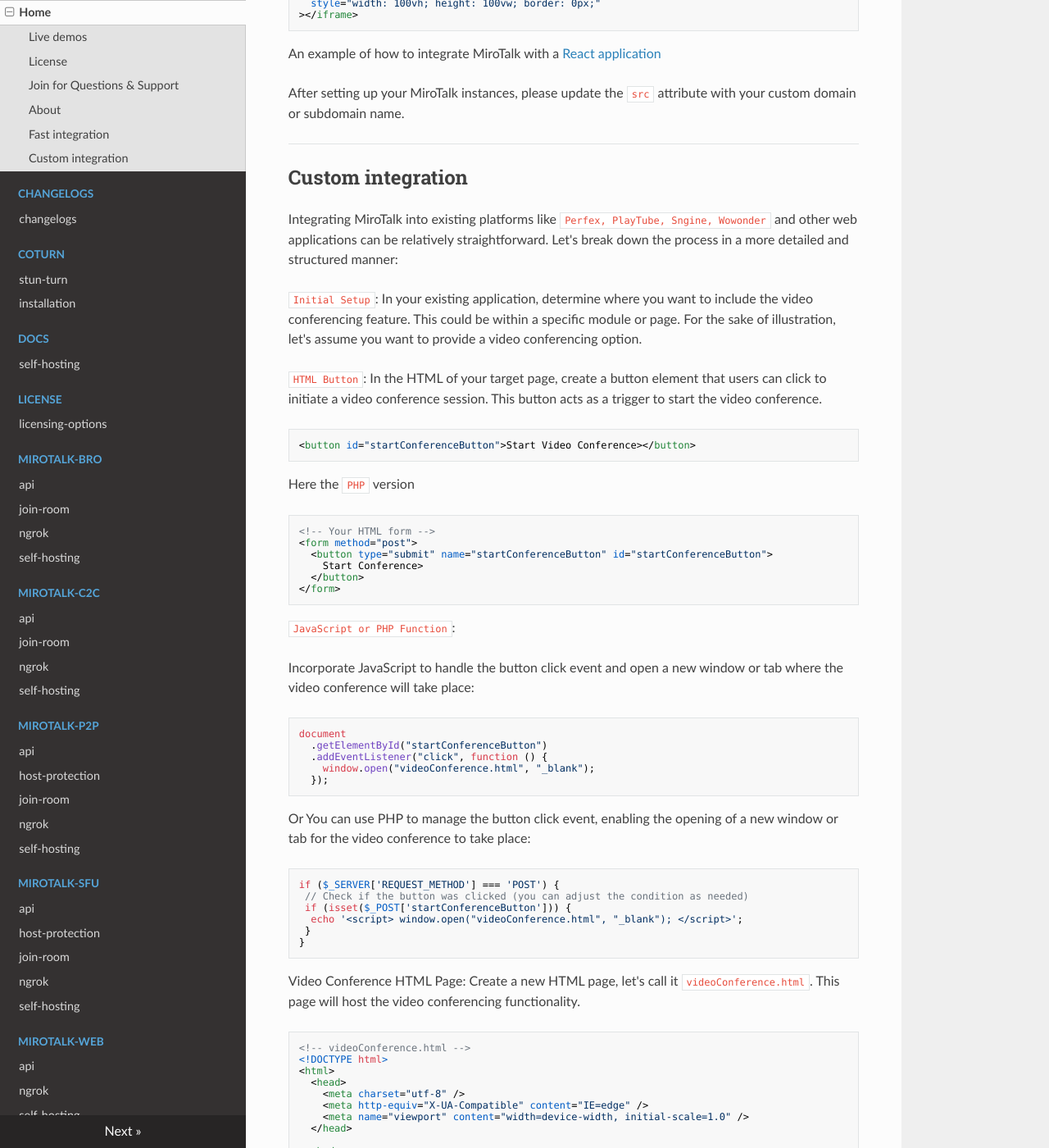
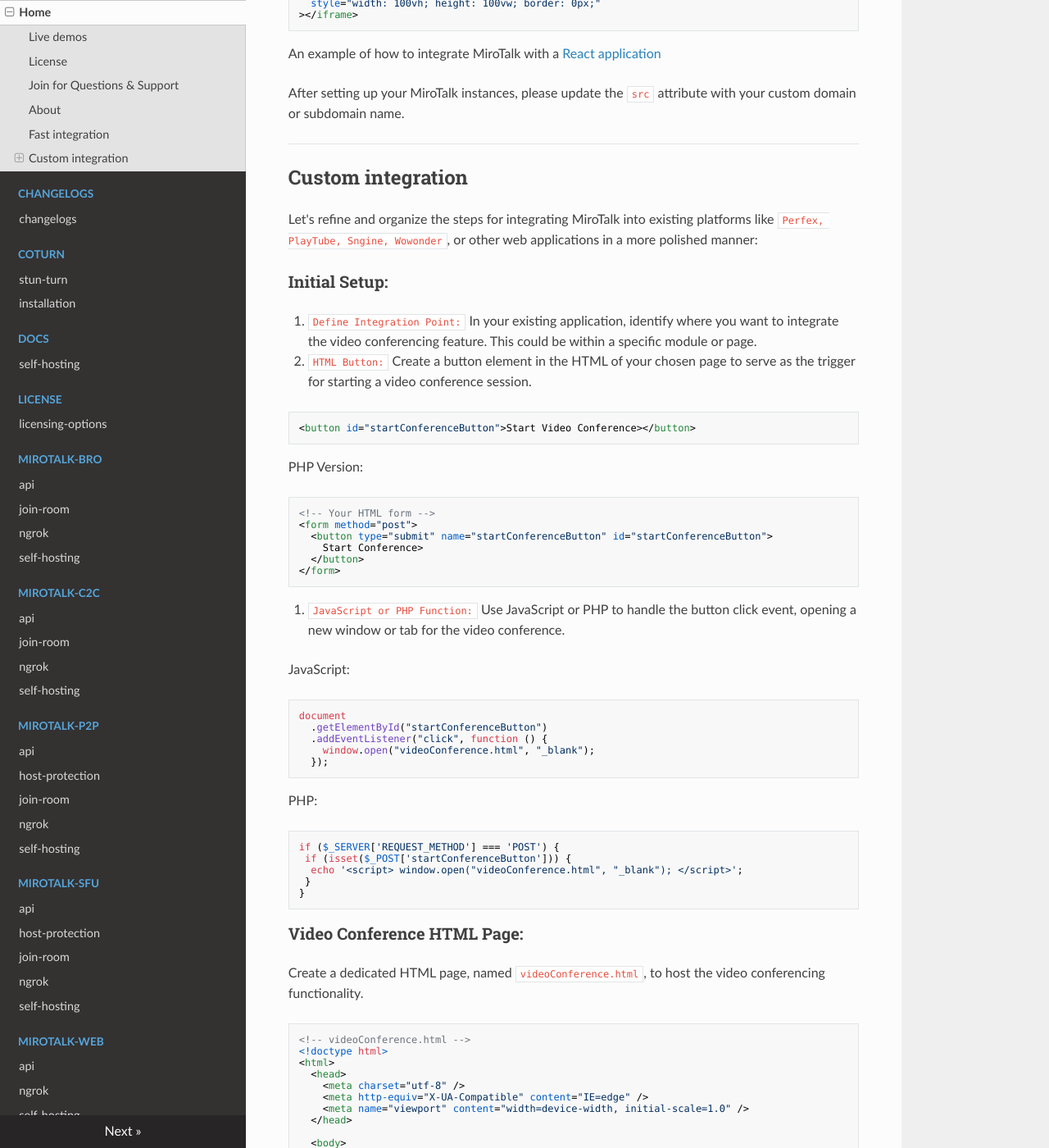
Before and after one commit to miroslavpejic85/mirotalk-docs, an MkDocs documentation site: the page built from docs/index.md, in a window 1280 px wide and 1400 px high, scrolled down 2778 px. Shown: the whole window at 82% size. Built offline with MkDocs 1.6.1, drawn with Linux system fonts in a browser that asks for light colours; nearby versions of some CDN libraries; some of the changed text lies outside the part shown.

````diff
--- a/docs/index.md
+++ b/docs/index.md
@@ -116,17 +116,21 @@ After setting up your MiroTalk instances, please update the `src` attribute with
 
 ## Custom integration
 
-Integrating MiroTalk into existing platforms like `Perfex, PlayTube, Sngine, Wowonder` and other web applications can be relatively straightforward. Let's break down the process in a more detailed and structured manner:
+Let's refine and organize the steps for integrating MiroTalk into existing platforms like `Perfex, PlayTube, Sngine, Wowonder`, or other web applications in a more polished manner:
 
-`Initial Setup`: In your existing application, determine where you want to include the video conferencing feature. This could be within a specific module or page. For the sake of illustration, let's assume you want to provide a video conferencing option.
+### Initial Setup:
 
-`HTML Button`: In the HTML of your target page, create a button element that users can click to initiate a video conference session. This button acts as a trigger to start the video conference.
+1. `Define Integration Point:`
+   In your existing application, identify where you want to integrate the video conferencing feature. This could be within a specific module or page.
+
+2. `HTML Button:`
+   Create a button element in the HTML of your chosen page to serve as the trigger for starting a video conference session.
 
 ```html
 <button id="startConferenceButton">Start Video Conference></button>
 ```
 
-Here the `PHP` version
+PHP Version:
 
 ```html
 <!-- Your HTML form -->
@@ -137,9 +141,10 @@ Here the `PHP` version
 </form>
 ```
 
-`JavaScript or PHP Function`:
+3. `JavaScript or PHP Function:`
+   Use JavaScript or PHP to handle the button click event, opening a new window or tab for the video conference.
 
-Incorporate JavaScript to handle the button click event and open a new window or tab where the video conference will take place:
+JavaScript:
 
 ```javascript
 document
@@ -149,22 +154,23 @@ document
   });
 ```
 
-Or You can use PHP to manage the button click event, enabling the opening of a new window or tab for the video conference to take place:
+PHP:
 
 ```php
 if ($_SERVER['REQUEST_METHOD'] === 'POST') {
- // Check if the button was clicked (you can adjust the condition as needed)
  if (isset($_POST['startConferenceButton'])) {
   echo '<script> window.open("videoConference.html", "_blank"); </script>';
  }
 }
 ```
 
-Video Conference HTML Page: Create a new HTML page, let's call it `videoConference.html`. This page will host the video conferencing functionality.
+### Video Conference HTML Page:
+
+Create a dedicated HTML page, named `videoConference.html`, to host the video conferencing functionality.
 
 ```html
 <!-- videoConference.html -->
-<!DOCTYPE html>
+<!doctype html>
 <html>
   <head>
     <meta charset="utf-8" />
@@ -182,12 +188,13 @@ Video Conference HTML Page: Create a new HTML page, let's call it `videoConferen
   </body>
 
   <!--
-	The iframe 'src' attribute can be any of:
-		- https://sfu.mirotalk.com
-		- https://p2p.mirotalk.com
-		- https://c2c.mirotalk.com
-		- https://bro.mirotalk.com
-		- https://webrtc.mirotalk.com
+    The iframe 'src' attribute can be any of:
+      - https://sfu.mirotalk.com
+      - https://p2p.mirotalk.com
+      - https://c2c.mirotalk.com
+      - https://bro.mirotalk.com
+      - https://webrtc.mirotalk.com
+      - ...
 	-->
 </html>
 ```
--- a/mkdocs.yml
+++ b/mkdocs.yml
@@ -1,7 +1,7 @@
-site_name: MiroTalk docs v1.0
+site_name: MiroTalk docs v1.1.01
 site_description: MiroTalk WebRTC documentations
 site_author: Miroslav Pejic (miroslav.pejic.85@gmail.com)
-copyright: © 2023 MiroTalk, all rights reserved
+copyright: © 2024 MiroTalk, all rights reserved
 nav:
   - Home: index.md
   - changelogs:
````
